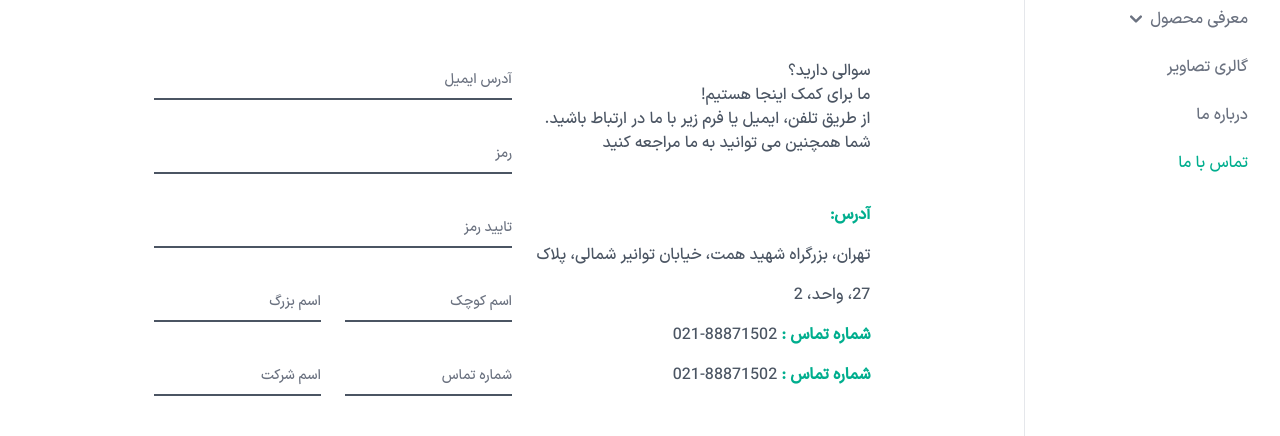
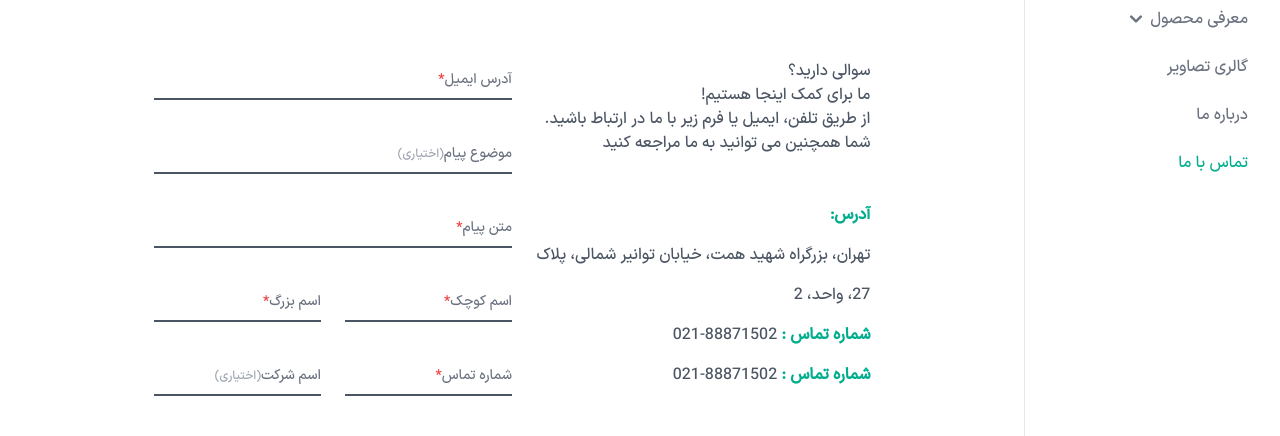
Before and after one commit to zahra-hsb/hanz-, a Next.js app: page /contactUs in a window 1280 px wide. Shown: the part 222-658 px from the top of the page. Built offline with nearby package versions, Linux system fonts and the light colour scheme.

Commit message:
edit form in contactUs page

```diff
--- a/src/components/contactUsComponents/Form/index.js
+++ b/src/components/contactUsComponents/Form/index.js
@@ -4,34 +4,34 @@ const Form = () => {
             <form className="max-w-md mx-auto">
                 <div className="relative z-0 w-full mb-8 group">
                     <input type="email" name="floating_email" id="floating_email" className="block py-2.5 px-0 w-full text-sm text-gray-900 bg-transparent border-0 border-b-2 border-gray-600 appearance-none focus:outline-none focus:ring-0 focus:border-green peer" placeholder=" " required />
-                    <label htmlFor="floating_email" className="peer-focus:font-medium absolute text-sm text-gray-500 duration-300 transform -translate-y-6 scale-75 top-3 -z-10 origin-[0] peer-focus:start-0 rtl:peer-focus:translate-x-1/4 peer-focus:text-green peer-placeholder-shown:scale-100 peer-placeholder-shown:translate-y-0 peer-focus:scale-75 peer-focus:-translate-y-6">آدرس ایمیل</label>
+                    <label htmlFor="floating_email" className="peer-focus:font-medium absolute text-sm text-gray-500 duration-300 transform -translate-y-6 scale-75 top-3 -z-10 origin-[0] peer-focus:start-0 rtl:peer-focus:translate-x-1/4 peer-focus:text-green peer-placeholder-shown:scale-100 peer-placeholder-shown:translate-y-0 peer-focus:scale-75 peer-focus:-translate-y-6 flex justify-start"><p>آدرس ایمیل</p><p className="text-red-500">*</p></label>
                 </div>
                 <div className="relative z-0 w-full mb-8 group">
-                    <input type="password" name="floating_password" id="floating_password" className="block py-2.5 px-0 w-full text-sm text-gray-900 bg-transparent border-0 border-b-2 border-gray-600 appearance-none focus:outline-none focus:ring-0 focus:border-green peer" placeholder=" " required />
-                    <label htmlFor="floating_password" className="peer-focus:font-medium absolute text-sm text-gray-500 duration-300 transform -translate-y-6 scale-75 top-3 -z-10 origin-[0] peer-focus:start-0 rtl:peer-focus:translate-x-1/4 peer-focus:text-green peer-placeholder-shown:scale-100 peer-placeholder-shown:translate-y-0 peer-focus:scale-75 peer-focus:-translate-y-6">رمز</label>
+                    <input type="text" name="floating_password" id="floating_password" className="block py-2.5 px-0 w-full text-sm text-gray-900 bg-transparent border-0 border-b-2 border-gray-600 appearance-none focus:outline-none focus:ring-0 focus:border-green peer" placeholder=" " />
+                    <label htmlFor="floating_password" className="peer-focus:font-medium absolute text-sm text-gray-500 duration-300 transform -translate-y-6 scale-75 top-3 -z-10 origin-[0] peer-focus:start-0 rtl:peer-focus:translate-x-1/4 peer-focus:text-green peer-placeholder-shown:scale-100 peer-placeholder-shown:translate-y-0 peer-focus:scale-75 peer-focus:-translate-y-6 flex justify-start items-center"><p>موضوع پیام</p><p className="text-gray-400 text-xs">(اختیاری)</p></label>
                 </div>
                 <div className="relative z-0 w-full mb-8 group">
-                    <input type="password" name="repeat_password" id="floating_repeat_password" className="block py-2.5 px-0 w-full text-sm text-gray-900 bg-transparent border-0 border-b-2 border-gray-600 appearance-none focus:outline-none focus:ring-0 focus:border-green peer" placeholder=" " required />
-                    <label htmlFor="floating_repeat_password" className="peer-focus:font-medium absolute text-sm text-gray-500 duration-300 transform -translate-y-6 scale-75 top-3 -z-10 origin-[0] peer-focus:start-0 rtl:peer-focus:translate-x-1/4 peer-focus:text-green peer-placeholder-shown:scale-100 peer-placeholder-shown:translate-y-0 peer-focus:scale-75 peer-focus:-translate-y-6">تایید رمز</label>
+                    <input type="text" name="repeat_password" id="floating_repeat_password" className="block py-2.5 px-0 w-full text-sm text-gray-900 bg-transparent border-0 border-b-2 border-gray-600 appearance-none focus:outline-none focus:ring-0 focus:border-green peer" placeholder=" " required />
+                    <label htmlFor="floating_repeat_password" className="peer-focus:font-medium absolute text-sm text-gray-500 duration-300 transform -translate-y-6 scale-75 top-3 -z-10 origin-[0] peer-focus:start-0 rtl:peer-focus:translate-x-1/4 peer-focus:text-green peer-placeholder-shown:scale-100 peer-placeholder-shown:translate-y-0 peer-focus:scale-75 peer-focus:-translate-y-6 flex justify-start"><p>متن پیام</p><p className="text-red-500">*</p></label>
                 </div>
                 <div className="grid md:grid-cols-2 md:gap-6">
                     <div className="relative z-0 w-full mb-8 group">
                         <input type="text" name="floating_first_name" id="floating_first_name" className="block py-2.5 px-0 w-full text-sm text-gray-900 bg-transparent border-0 border-b-2 border-gray-600 appearance-none focus:outline-none focus:ring-0 focus:border-green peer" placeholder=" " required />
-                        <label htmlFor="floating_first_name" className="peer-focus:font-medium absolute text-sm text-gray-500 duration-300 transform -translate-y-6 scale-75 top-3 -z-10 origin-[0] peer-focus:start-0 rtl:peer-focus:translate-x-1/4 peer-focus:text-green peer-placeholder-shown:scale-100 peer-placeholder-shown:translate-y-0 peer-focus:scale-75 peer-focus:-translate-y-6">اسم کوچک</label>
+                        <label htmlFor="floating_first_name" className="peer-focus:font-medium absolute text-sm text-gray-500 duration-300 transform -translate-y-6 scale-75 top-3 -z-10 origin-[0] peer-focus:start-0 rtl:peer-focus:translate-x-1/4 peer-focus:text-green peer-placeholder-shown:scale-100 peer-placeholder-shown:translate-y-0 peer-focus:scale-75 peer-focus:-translate-y-6 flex justify-start"><p>اسم کوچک</p><p className="text-red-500">*</p></label>
                     </div>
                     <div className="relative z-0 w-full mb-8 group">
                         <input type="text" name="floating_last_name" id="floating_last_name" className="block py-2.5 px-0 w-full text-sm text-gray-900 bg-transparent border-0 border-b-2 border-gray-600 appearance-none focus:outline-none focus:ring-0 focus:border-green peer" placeholder=" " required />
-                        <label htmlFor="floating_last_name" className="peer-focus:font-medium absolute text-sm text-gray-500 duration-300 transform -translate-y-6 scale-75 top-3 -z-10 origin-[0] peer-focus:start-0 rtl:peer-focus:translate-x-1/4 peer-focus:text-green peer-placeholder-shown:scale-100 peer-placeholder-shown:translate-y-0 peer-focus:scale-75 peer-focus:-translate-y-6">اسم بزرگ</label>
+                        <label htmlFor="floating_last_name" className="peer-focus:font-medium absolute text-sm text-gray-500 duration-300 transform -translate-y-6 scale-75 top-3 -z-10 origin-[0] peer-focus:start-0 rtl:peer-focus:translate-x-1/4 peer-focus:text-green peer-placeholder-shown:scale-100 peer-placeholder-shown:translate-y-0 peer-focus:scale-75 peer-focus:-translate-y-6 flex justify-start"><p>اسم بزرگ</p><p className="text-red-500">*</p></label>
                     </div>
                 </div>
                 <div className="grid md:grid-cols-2 md:gap-6">
                     <div className="relative z-0 w-full mb-8 group">
                         <input type="tel" pattern="[0-9]{3}-[0-9]{3}-[0-9]{4}" name="floating_phone" id="floating_phone" className="block py-2.5 px-0 w-full text-sm text-gray-900 bg-transparent border-0 border-b-2 border-gray-600 appearance-none focus:outline-none focus:ring-0 focus:border-green peer" placeholder=" " required />
-                        <label htmlFor="floating_phone" className="peer-focus:font-medium absolute text-sm text-gray-500 duration-300 transform -translate-y-6 scale-75 top-3 -z-10 origin-[0] peer-focus:start-0 rtl:peer-focus:translate-x-1/4 peer-focus:text-green peer-placeholder-shown:scale-100 peer-placeholder-shown:translate-y-0 peer-focus:scale-75 peer-focus:-translate-y-6">شماره تماس</label>
+                        <label htmlFor="floating_phone" className="peer-focus:font-medium absolute text-sm text-gray-500 duration-300 transform -translate-y-6 scale-75 top-3 -z-10 origin-[0] peer-focus:start-0 rtl:peer-focus:translate-x-1/4 peer-focus:text-green peer-placeholder-shown:scale-100 peer-placeholder-shown:translate-y-0 peer-focus:scale-75 peer-focus:-translate-y-6 flex justify-start"><p>شماره تماس</p><p className="text-red-500">*</p></label>
                     </div>
                     <div className="relative z-0 w-full mb-8 group">
-                        <input type="text" name="floating_company" id="floating_company" className="block py-2.5 px-0 w-full text-sm text-gray-900 bg-transparent border-0 border-b-2 border-gray-600 appearance-none focus:outline-none focus:ring-0 focus:border-green peer" placeholder=" " required />
-                        <label htmlFor="floating_company" className="peer-focus:font-medium absolute text-sm text-gray-500 duration-300 transform -translate-y-6 scale-75 top-3 -z-10 origin-[0] peer-focus:start-0 rtl:peer-focus:translate-x-1/4 peer-focus:text-green peer-placeholder-shown:scale-100 peer-placeholder-shown:translate-y-0 peer-focus:scale-75 peer-focus:-translate-y-6">اسم شرکت</label>
+                        <input type="text" name="floating_company" id="floating_company" className="block py-2.5 px-0 w-full text-sm text-gray-900 bg-transparent border-0 border-b-2 border-gray-600 appearance-none focus:outline-none focus:ring-0 focus:border-green peer" placeholder=" " />
+                        <label htmlFor="floating_company" className="peer-focus:font-medium absolute text-sm text-gray-500 duration-300 transform -translate-y-6 scale-75 top-3 -z-10 origin-[0] peer-focus:start-0 rtl:peer-focus:translate-x-1/4 peer-focus:text-green peer-placeholder-shown:scale-100 peer-placeholder-shown:translate-y-0 peer-focus:scale-75 peer-focus:-translate-y-6 flex justify-start items-center"><p>اسم شرکت</p><p className="text-gray-400 text-xs">(اختیاری)</p></label>
                     </div>
                 </div>
                 <button type="submit" className="text-green text-sm lg:text-md px-4 py-1 mt-[40px] rounded-3xl transition-colors text-white hover:text-green bg-green hover:bg-white font-medium w-full text-center border-2 border-green">ثبت نظر</button>
```
